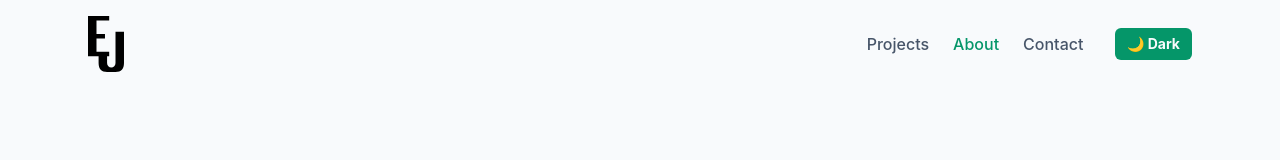
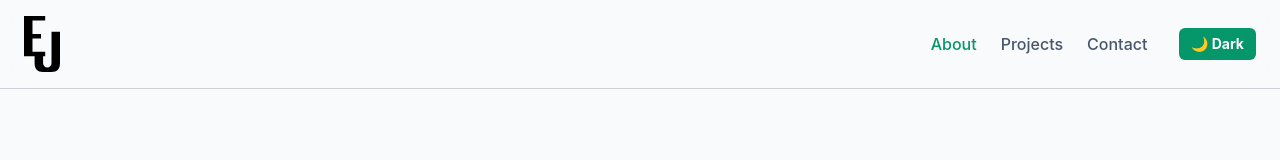
Before and after one commit to eliskaJanovcova/moje-portfolio, a React (Vite) app: page / in a window 1280 px wide. Shown: the top 160 px of the page. Built offline with nearby package versions, Linux system fonts and the light colour scheme; the HTML template or start-up script is replaced by a standard one.

Commit message:
feat: convert layout to one-page scroll, fix Navbar to top and implement Scroll-Spy

```diff
--- a/index.html
+++ b/index.html
@@ -1,13 +1,16 @@
 <!doctype html>
-<html lang="en">
+<html lang="cs" class="scroll-smooth">
+
 <head>
   <meta charset="UTF-8" />
   <link rel="icon" type="image/svg+xml" href="/favicon.svg" />
   <meta name="viewport" content="width=device-width, initial-scale=1.0" />
   <title>moje-portfolio</title>
 </head>
+
 <body>
   <div id="root"></div>
   <script type="module" src="/src/main.jsx"></script>
 </body>
+
 </html>
--- a/src/App.jsx
+++ b/src/App.jsx
@@ -1,6 +1,6 @@
 import Navbar from './components/Navbar'
 import Hero from './components/Hero'
-import { useState } from 'react'
+import { useState, useEffect } from 'react'
 
 
 function App() {
@@ -24,9 +24,40 @@ function App() {
     }
   };
 
+  // 🔮 MAGICKÝ SCROLL-SPY: Sleduje, kde se uživatel zrovna nachází
+  useEffect(() => {
+    // Definujeme sekce, které chceme na stránce sledovat
+    const sectionIds = ['about', 'projects', 'contact'];
+
+    const observerOptions = {
+      root: null, // Sleduje se výřez celého okna prohlížeče
+      rootMargin: '-30% 0px -60% 0px', // Spustí se, když je sekce zhruba uprostřed obrazovky
+      threshold: 0 // Stačí, když se objeví kousíček sekce
+    };
+
+    const observerCallback = (entries) => {
+      entries.forEach((entry) => {
+        // Pokud sekce vstoupila do našeho sledovaného výřezu, přepni aktivní záložku
+        if (entry.isIntersecting) {
+          setActiveTab(entry.target.id);
+        }
+      });
+    };
+
+    const observer = new IntersectionObserver(observerCallback, observerOptions);
+
+    // Přikážeme observeru, aby začal hlídat všechny naše sekce podle jejich ID
+    sectionIds.forEach((id) => {
+      const element = document.getElementById(id);
+      if (element) observer.observe(element);
+    });
+
+    // Rychlý úklid v paměti prohlížeče, když uživatel web zavře
+    return () => observer.disconnect();
+  }, []); // Prázdné pole znamená, že se toto sledování zapne pouze jednou při načtení webu
+
   return (
-    <div className="min-h-screen bg-brand-bg text-brand-text flex flex-col px-4 transition-colors duration-300">
-      {/* Navbar necháme nahoře, zítra z něj uděláme fixní lištu */}
+    <div className="min-h-screen bg-brand-bg text-brand-text flex flex-col px-4 transition-colors duration-300 scroll-smooth pt-24">      {/* Navbar necháme nahoře, zítra z něj uděláme fixní lištu */}
       <Navbar
         darkMode={darkMode}
         toggleDarkMode={toggleDarkMode}
--- a/src/components/Navbar.jsx
+++ b/src/components/Navbar.jsx
@@ -4,8 +4,7 @@ import logoDark from '../assets/logo/SVG/green.svg'
 function Navbar({ darkMode, toggleDarkMode, activeTab, setActiveTab }) {
 
     return (
-        <nav className="w-full max-w-6xl mx-auto px-6 py-4 flex justify-between items-center text-brand-text">
-            {/* LOGO */}
+        <nav className="fixed top-0 left-0 right-0 z-50 w-full bg-brand-bg/70 backdrop-blur-md border-b border-slate-800/20 px-6 py-4 flex justify-between items-center text-brand-text transition-colors duration-300">            {/* LOGO */}
             <div className="flex items-center">
                 <img src={darkMode ? logoDark : logoLight}
                     alt="E.J. Logo"
@@ -14,27 +13,33 @@ function Navbar({ darkMode, toggleDarkMode, activeTab, setActiveTab }) {
 
             {/* ODKAZY A TLAČÍTKO */}
             <div className="flex items-center gap-6 font-medium">
-                <p
+
+                <a
+                    href="#about"
+                    onClick={() => setActiveTab('about')}
+                    className={`transition-colors cursor-pointer ${activeTab === 'about' ? 'text-brand-primary' : 'text-brand-secondary hover:text-brand-primary'}`}
+                >
+                    About
+                </a>
+
+                <a
+                    href="#projects"
                     onClick={() => setActiveTab('projects')}
                     className={`transition-colors cursor-pointer ${activeTab === 'projects' ? 'text-brand-primary' : 'text-brand-secondary hover:text-brand-primary'}`}
                 >
                     Projects
-                </p>
+                </a>
 
-                <p
-                    onClick={() => setActiveTab('about')}
-                    className={`transition-colors cursor-pointer ${activeTab === 'about' ? 'text-brand-primary' : 'text-brand-secondary hover:text-brand-primary'}`}
-                >
-                    About
-                </p>
 
-                <p
+                <a
+                    href="#contact"
                     onClick={() => setActiveTab('contact')}
                     className={`transition-colors cursor-pointer ${activeTab === 'contact' ? 'text-brand-primary' : 'text-brand-secondary hover:text-brand-primary'}`}
                 >
                     Contact
-                </p>
-                {/* ☀️/🌙 Přepínač, který jsme přidaly do menu */}
+                </a>
+
+                {/* Tlačítko na přepínání darkmode zůstává beze změny */}
                 <button
                     onClick={toggleDarkMode}
                     className="ml-2 px-3 py-1.5 rounded-md bg-brand-primary text-brand-bg text-sm font-bold transition-all cursor-pointer hover:scale-105 active:scale-95"
```
Lines whose indentation alone changed are shown as unchanged.
